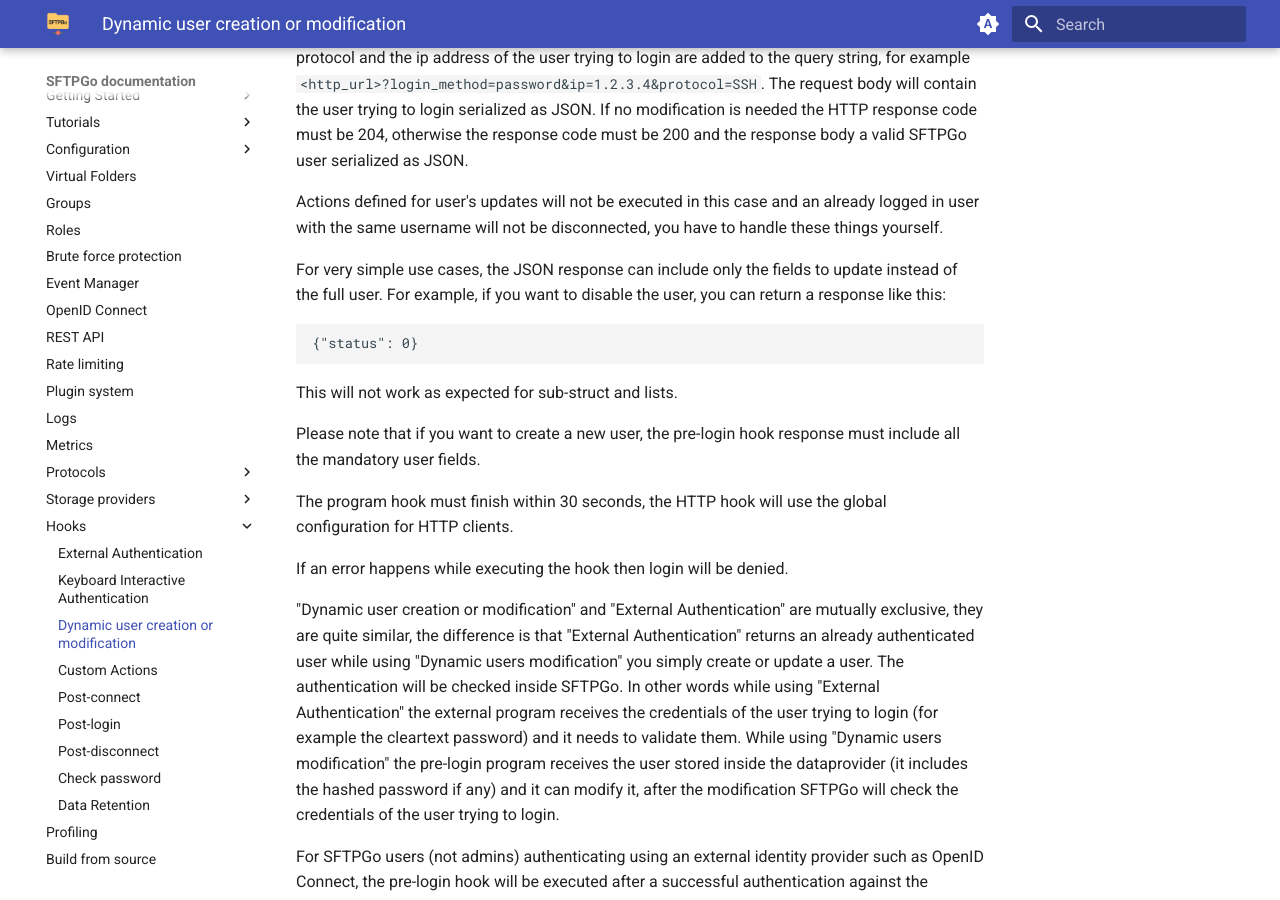
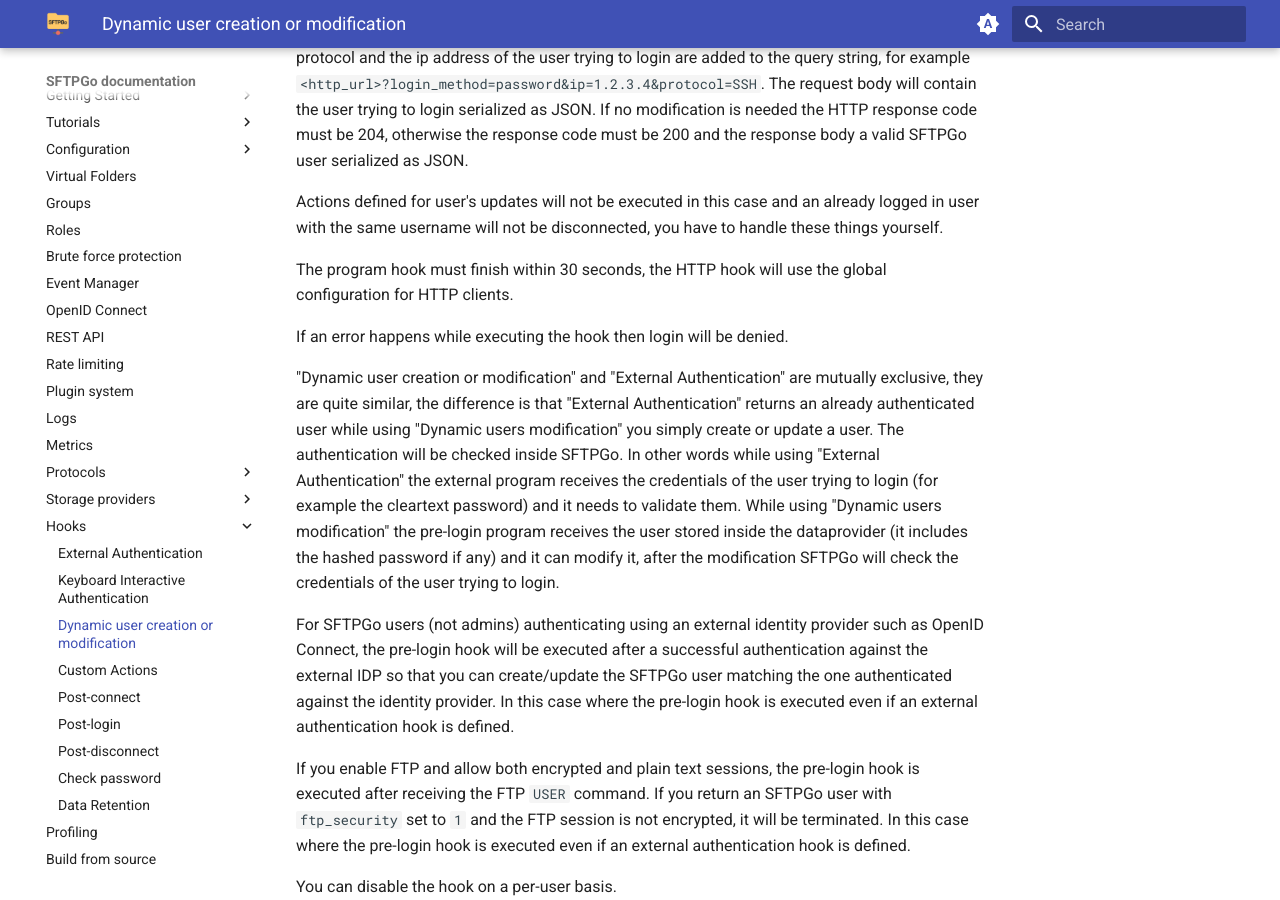
Before and after one commit to sftpgo/docs, an MkDocs documentation site: the page built from docs/dynamic-user-mod.md, in a window 1280 px wide and 900 px high, scrolled down 814 px. Built offline with MkDocs 1.6.1 and Material for MkDocs 9.7.7, drawn with Linux system fonts in a browser that asks for light colours; the version menu is left out.

Commit message:
fix pre-login hook docs
we don't support patching a user

Signed-off-by: Nicola Murino <nicola.murino@gmail.com>

````diff
--- a/docs/dynamic-user-mod.md
+++ b/docs/dynamic-user-mod.md
@@ -21,16 +21,6 @@ If the hook is an HTTP URL then it will be invoked as HTTP POST. The login metho
 The request body will contain the user trying to login serialized as JSON. If no modification is needed the HTTP response code must be 204, otherwise the response code must be 200 and the response body a valid SFTPGo user serialized as JSON.
 
 Actions defined for user's updates will not be executed in this case and an already logged in user with the same username will not be disconnected, you have to handle these things yourself.
-
-For very simple use cases, the JSON response can include only the fields to update instead of the full user. For example, if you want to disable the user, you can return a response like this:
-
-```json
-{"status": 0}
-```
-
-This will not work as expected for sub-struct and lists.
-
-Please note that if you want to create a new user, the pre-login hook response must include all the mandatory user fields.
 
 The program hook must finish within 30 seconds, the HTTP hook will use the global configuration for HTTP clients.
 
````
